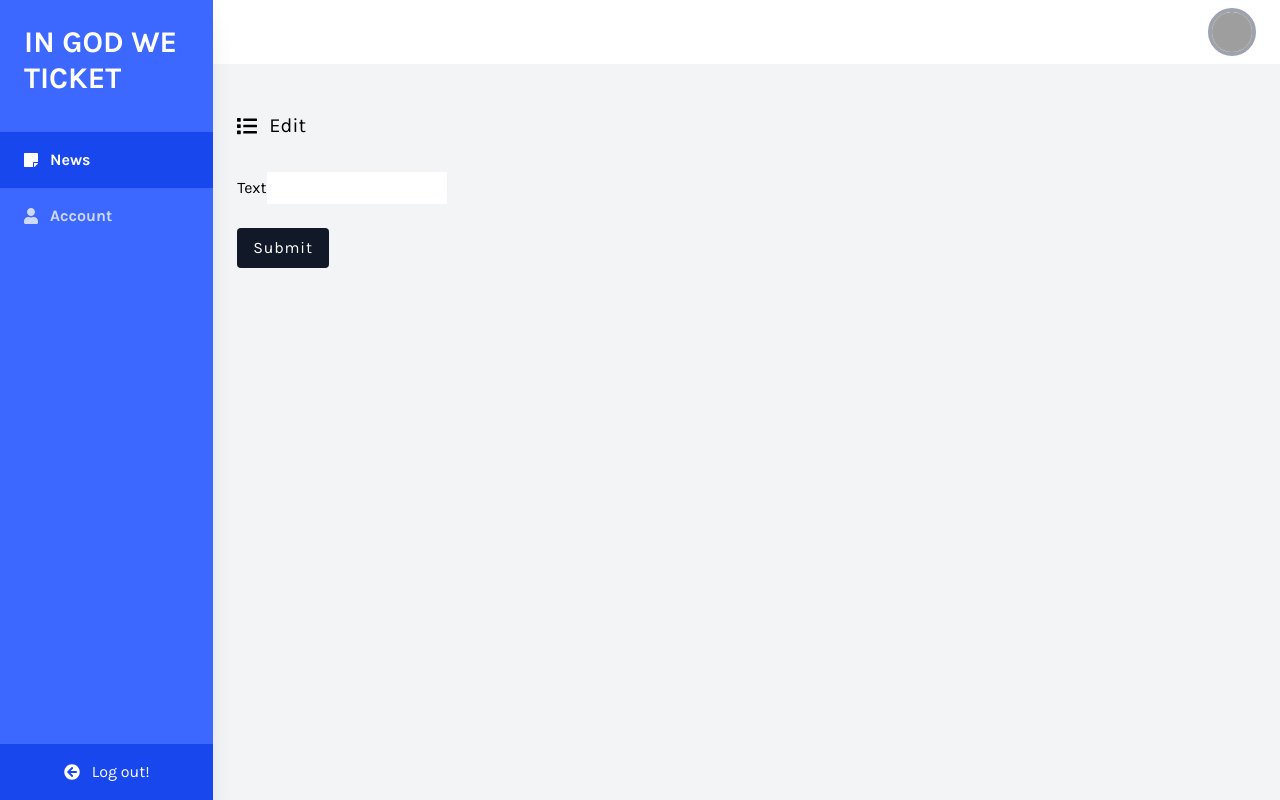
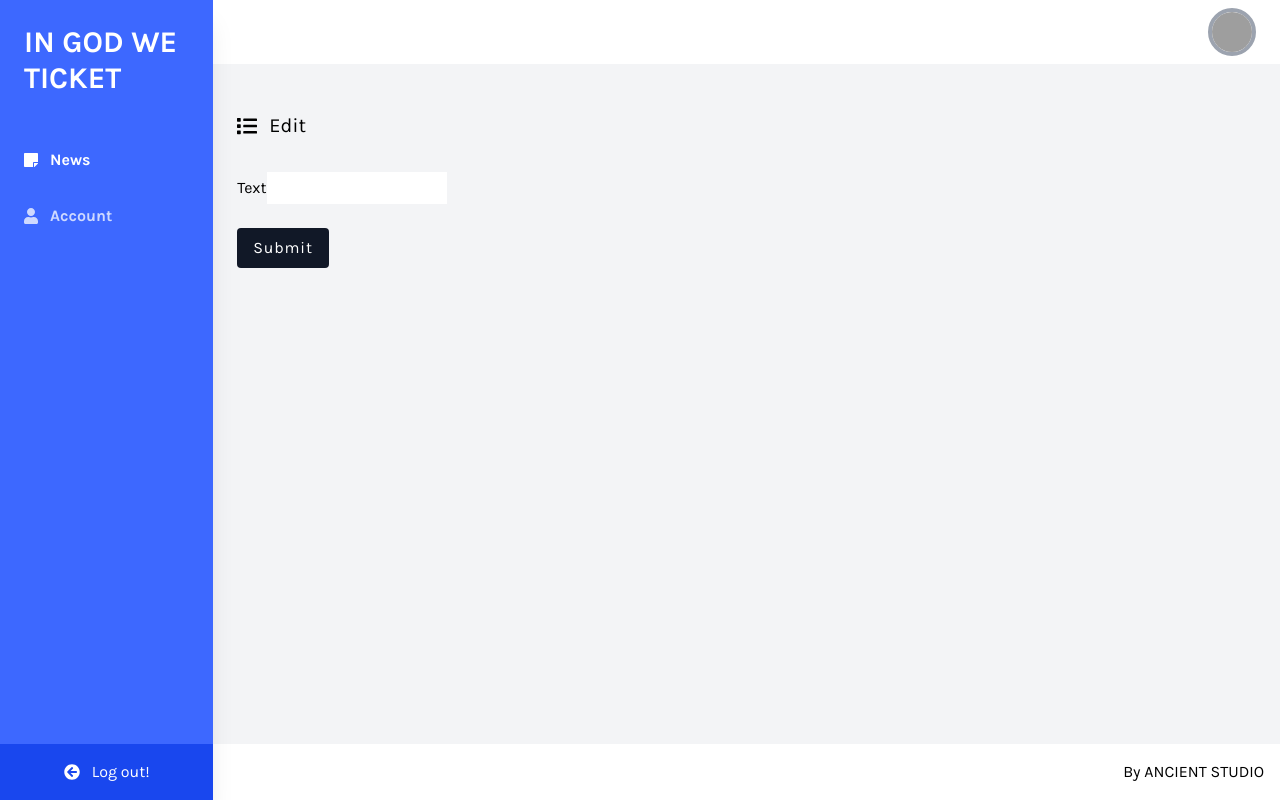
Before and after one commit to wixxxez/web_panel, a Symfony app: template templates/main_work_page/create_news.html.twig in a window 1280 px wide. Run offline with Twig, Linux system fonts and the light colour scheme; the template is opened without the code that fills it, so the values that code supplies are empty; form fields are guessed from the names that the template uses; some libraries are stand-ins or nearby versions; grey boxes are pictures that could not be loaded.

Commit message:
Visual bugs

```diff
--- a/src/Controller/AccountController.php
+++ b/src/Controller/AccountController.php
@@ -28,7 +28,8 @@ class AccountController extends AbstractController
         return $this->render('main_work_page/account.html.twig', [
             'controller_name' => 'AccountController',
             'accounts' => $list_of_accounts,
-            'form' => $form
+            'form' => $form,
+            'active_page' => "Account"
         ]);
     }
 }
--- a/src/Controller/AccountCreateController.php
+++ b/src/Controller/AccountCreateController.php
@@ -44,7 +44,8 @@ class AccountCreateController extends AbstractController
 
         return $this->render('main_work_page/account_create.html.twig', [
             'controller_name' => 'AccountCreateController',
-            'form' => $form
+            'form' => $form,
+            'active_page' => "Account"
         ]);
     }
 }
--- a/src/Controller/CheckAccountByAdminController.php
+++ b/src/Controller/CheckAccountByAdminController.php
@@ -83,7 +83,8 @@ class CheckAccountByAdminController extends AbstractController
         return $this->render('main_work_page/check_account.html.twig', [
             'controller_name' => 'CheckAccountByAdminController',
             'account' => $account,
-            'form' => $form
+            'form' => $form,
+            'active_page' => "Stat"
         ]);
     }
 
--- a/src/Controller/CreateNewsController.php
+++ b/src/Controller/CreateNewsController.php
@@ -39,6 +39,7 @@ class CreateNewsController extends AbstractController
             'news' => $news,
             'type' => $type,
             'form' => $form->createView(),
+            'active_page' => "News"
         ]);
     }
 }
--- a/src/Controller/LoggedAccountController.php
+++ b/src/Controller/LoggedAccountController.php
@@ -73,7 +73,8 @@ class LoggedAccountController extends AbstractController
         return $this->render('main_work_page/logged_account.html.twig', [
             'controller_name' => 'LoggedAccountController',
             'account' => $account,
-            'form' => $form
+            'form' => $form,
+            'active_page' => "Account"
         ]);
     }
 
--- a/src/Controller/MainWorkPageController.php
+++ b/src/Controller/MainWorkPageController.php
@@ -44,7 +44,8 @@ class MainWorkPageController extends AbstractController
             'user' => $user,
             'news' =>  $news,
             "user_data" => $data,
-            "graph" => $totalPrices
+            "graph" => $totalPrices,
+            'active_page' => "News"
         ]);
     }
 }
--- a/src/Controller/StatisticController.php
+++ b/src/Controller/StatisticController.php
@@ -19,6 +19,7 @@ class StatisticController extends AbstractController
         return $this->render('main_work_page/statistics.html.twig', [
             'controller_name' => 'StatisticController',
             'accounts' => $list_of_accounts,
+            'active_page' => "Stat"
         ]);
     }
 }
--- a/templates/main_work_page/check_account.html.twig
+++ b/templates/main_work_page/check_account.html.twig
@@ -163,11 +163,11 @@
 </script>
                </main>
 
-            <footer class="w-full bg-white text-right p-4">
+
+        </div>
+         <footer class="w-full bg-white text-right p-4">
                 By ANCIENT STUDIO
             </footer>
-        </div>
-
     </div>
     <!-- AlpineJS -->
     <script src="https://cdn.jsdelivr.net/gh/alpinejs/alpine@v2.x.x/dist/alpine.min.js" defer></script>
--- a/templates/main_work_page/create_news.html.twig
+++ b/templates/main_work_page/create_news.html.twig
@@ -32,6 +32,9 @@
             </div>
         </div>
         </main>
+            <footer class="w-full bg-white text-right p-4">
+                By ANCIENT STUDIO
+            </footer>
      <!-- AlpineJS -->
     <script src="https://cdn.jsdelivr.net/gh/alpinejs/alpine@v2.x.x/dist/alpine.min.js" defer></script>
     <!-- Font Awesome -->
--- a/templates/main_work_page/logged_account.html.twig
+++ b/templates/main_work_page/logged_account.html.twig
@@ -124,11 +124,11 @@
 
                </main>
 
-            <footer class="w-full bg-white text-right p-4">
+
+        </div>
+        <footer class="w-full bg-white text-right p-4">
                 By ANCIENT STUDIO
             </footer>
-        </div>
-
     </div>
     <!-- AlpineJS -->
     <script src="https://cdn.jsdelivr.net/gh/alpinejs/alpine@v2.x.x/dist/alpine.min.js" defer></script>
--- a/templates/main_work_page/navigation_panel.html.twig
+++ b/templates/main_work_page/navigation_panel.html.twig
@@ -38,16 +38,16 @@
             {% endif %}
         </div>
         <nav class="text-white text-base font-semibold pt-3">
-            <a href="{{ path('app_main_work_page') }}" class="flex items-center active-nav-link text-white py-4 pl-6 nav-item">
+            <a href="{{ path('app_main_work_page') }}" class="flex items-center {% if active_page == 'News' %}active-nav-link{% endif %} text-white py-4 pl-6 nav-item">
                 <i class="fas fa-sticky-note mr-3"></i>
                 News
             </a>
-            <a href="{{ path('app_account') }}" class="flex items-center text-white opacity-75 hover:opacity-100 py-4 pl-6 nav-item">
+            <a href="{{ path('app_account') }}" class="{% if active_page == 'Account' %}active-nav-link{% endif %} flex items-center text-white opacity-75 hover:opacity-100 py-4 pl-6 nav-item">
                 <i class="fas fa-solid fa-user mr-3"></i>
                 Account
             </a>
             {% if ('ROLE_ADMIN' in app.user.roles) or ('ROLE_MANAGER' in app.user.roles)  %}
-            <a href="{{ path('app_statistics') }}" class="flex items-center text-white opacity-75 hover:opacity-100 py-4 pl-6 nav-item">
+            <a href="{{ path('app_statistics') }}" class="{% if active_page == 'Stat' %}active-nav-link{% endif %} flex items-center text-white opacity-75 hover:opacity-100 py-4 pl-6 nav-item">
                 <i class="fas fa-table mr-3"></i>
                 Statistics
             </a>
--- a/templates/main_work_page/statistics.html.twig
+++ b/templates/main_work_page/statistics.html.twig
@@ -11,6 +11,8 @@
 
         {% block header %}
             {{ parent() }}
+             <main class="w-full flex-grow p-6">
+
             {% for flash_type, messages in app.flashes %}
                                     {% for message in messages %}
 
@@ -38,7 +40,6 @@
                                     {% endfor %}
                                 {% endfor %}
         <div class="w-full overflow-x-hidden border-t flex flex-col">
-               <main class="w-full flex-grow p-6">
 
 
                 <div class="container mx-auto px-4 sm:px-6 lg:px-8 py-8 bg-dark">
@@ -72,8 +73,9 @@
                                                 <td class="border px-4 py-2"> {{ account.paid }} </td>
                                                 <td class="border px-4 py-2"> {{ account.event }} </td>
                                                 <td class="border px-4 py-2"> {{ account.seats }} </td>
+
+                                                <td class="border px-4 py-2"> {{ account.date }} </td>
                                                 <td class="border px-4 py-2"> {{ account.price }} </td>
-                                                <td class="border px-4 py-2"> {{ account.date }} </td>
                                                 <td class="border px-4 py-2"> {{ account.barcode1 }} </td>
                                                 <td class="border px-4 py-2"> {{ account.barcode2 }} </td>
                                                 <td class="border px-4 py-2"> {{ account.seats2 }} </td>
```
Also changed, not shown: templates/main_work_page/account.html.twig (+6 -3 lines), templates/main_work_page/account_create.html.twig (+6 -6 lines), templates/main_work_page/index.html.twig (+6 -4 lines).
